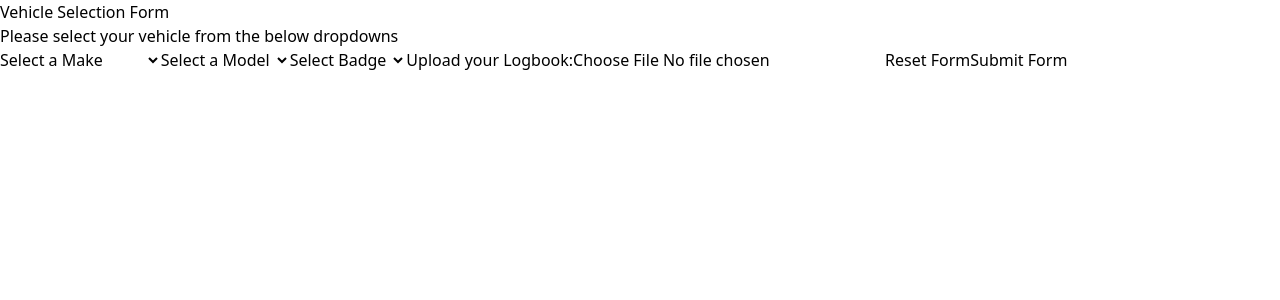
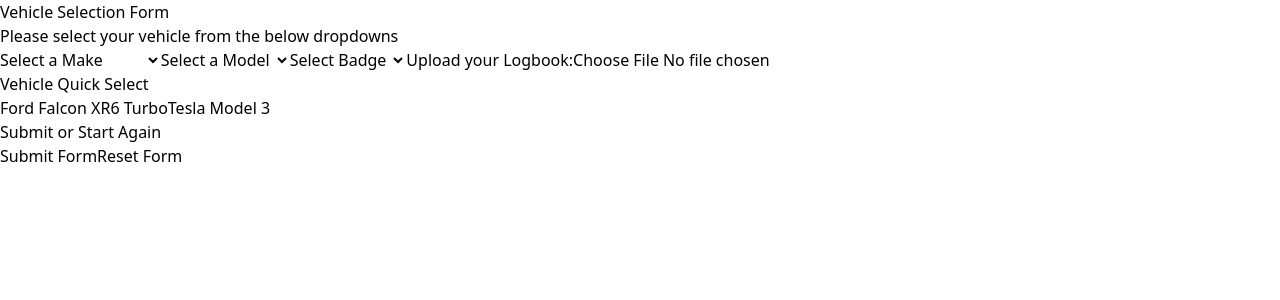
Before and after one commit to shaneplunkett/ag-takehome, a React (Vite) app: page / in a window 1280 px wide. Shown: the top 300 px of the page. Built offline with nearby package versions, Linux system fonts and the light colour scheme.

Commit message:
Front end behaviour

```diff
--- a/src/components/Form.tsx
+++ b/src/components/Form.tsx
@@ -8,7 +8,7 @@
   const [model, setModel] = useState("");
   const [badge, setBadge] = useState("");
   const [error, setError] = useState(null);
-  const [logbook, setLogbook] = useState(null);
+  const [logbook, setLogbook] = useState<File | null>(null);
 
   async function handleSubmit() {}
 
@@ -46,7 +46,21 @@
     setLogbook(null);
   }
 
-  function handleFile() {}
+  function handleFile(e: ChangeEvent<HTMLInputElement>) {
+    setLogbook(e.target.files?.[0] || null);
+  }
+
+  function handleFord() {
+    setMake("ford");
+    setModel("Falcon");
+    setBadge("XR6 Turbo");
+  }
+
+  function handleTesla() {
+    setMake("tesla");
+    setModel("Model 3");
+    setBadge("Performance");
+  }
 
   const makeItems = Object.keys(MODELS).map((item) => (
     <option key={item}>{item}</option>
@@ -108,14 +122,23 @@
             name="logbook"
             type="file"
             accept=".txt"
-            onChange={handleFile}
+            onChange={(e) => handleFile(e)}
+            disabled={badge === "" ? true : false}
           />
         </label>
+        <h3>Vehicle Quick Select</h3>
+        <button type="button" onClick={handleFord}>
+          Ford Falcon XR6 Turbo
+        </button>
+        <button type="button" onClick={handleTesla}>
+          Tesla Model 3
+        </button>
+        <h3>Submit or Start Again</h3>
+        <button type="submit" onClick={handleSubmit}>
+          Submit Form
+        </button>
         <button type="reset" onClick={handleReset}>
           Reset Form
-        </button>
-        <button type="submit" onClick={handleSubmit}>
-          Submit Form
         </button>
       </form>
     </>
```
